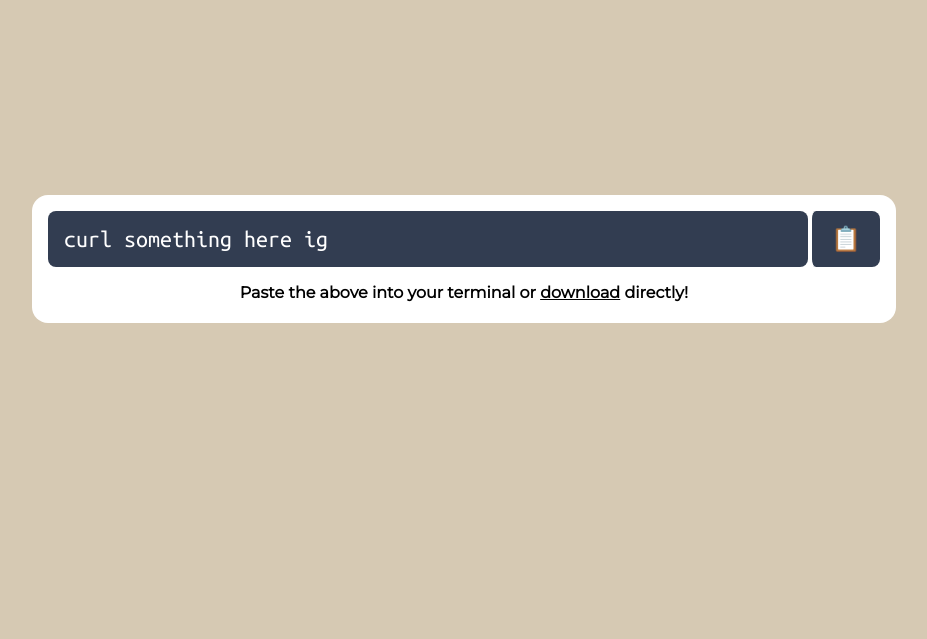
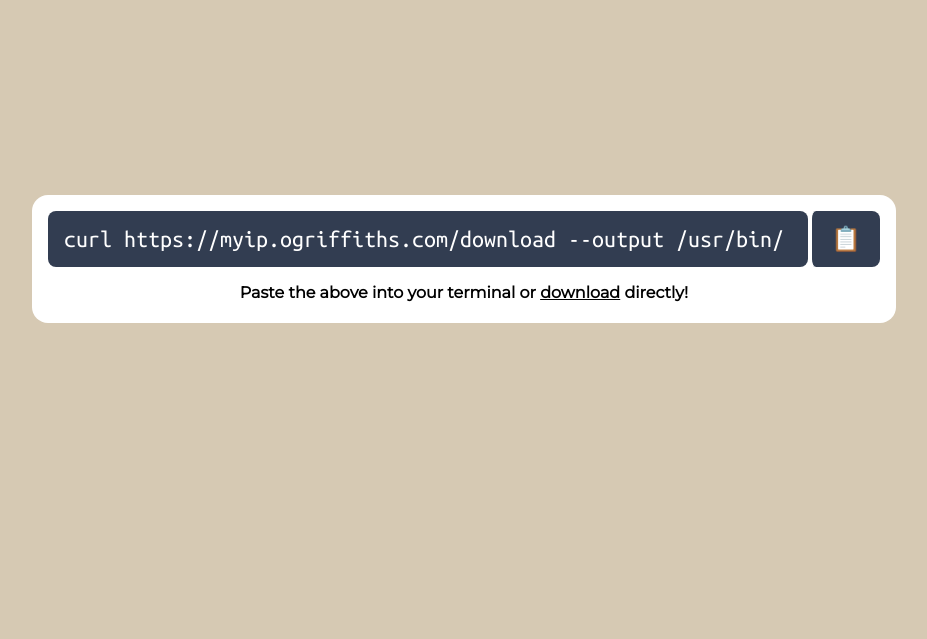
Before and after one commit to Owez/myip, a Flask app: page / in a window 1280 px wide. Shown: the part 161-800 px from the top of the page, without its empty margins (176-1103 px from the left). Run offline with Flask 2, Linux system fonts and the light colour scheme.

Commit message:
Added better links

```diff
--- a/server/app.py
+++ b/server/app.py
@@ -1,13 +1,11 @@
 from flask import Flask, render_template, request, send_from_directory
-
-SCRIPT = "curl something here ig"
 
 app = Flask(__name__)
 
 
 @app.route("/")
 def index():
-    return render_template("index.html", addr=request.remote_addr, script=SCRIPT)
+    return render_template("index.html", addr=request.remote_addr)
 
 
 @app.route("/download")
--- a/server/templates/index.html
+++ b/server/templates/index.html
@@ -111,10 +111,11 @@
     <div class="bottom fc">
         <div class="box">
             <div class="copy-outer">
-                <p class="code-block">{{ script }}</p>
+                <p class="code-block">curl https://myip.ogriffiths.com/download --output /usr/bin/</p>
                 <button class="code-copy">📋</button>
             </div>
-            <p class="tc code-bottom"><b>Paste the above into your terminal or <a href="">download</a> directly!</b></p>
+            <p class="tc code-bottom"><b>Paste the above into your terminal or <a href="{{ url_for('download') }}"
+                        target="_blank">download</a> directly!</b></p>
         </div>
     </div>
 </body>
```
